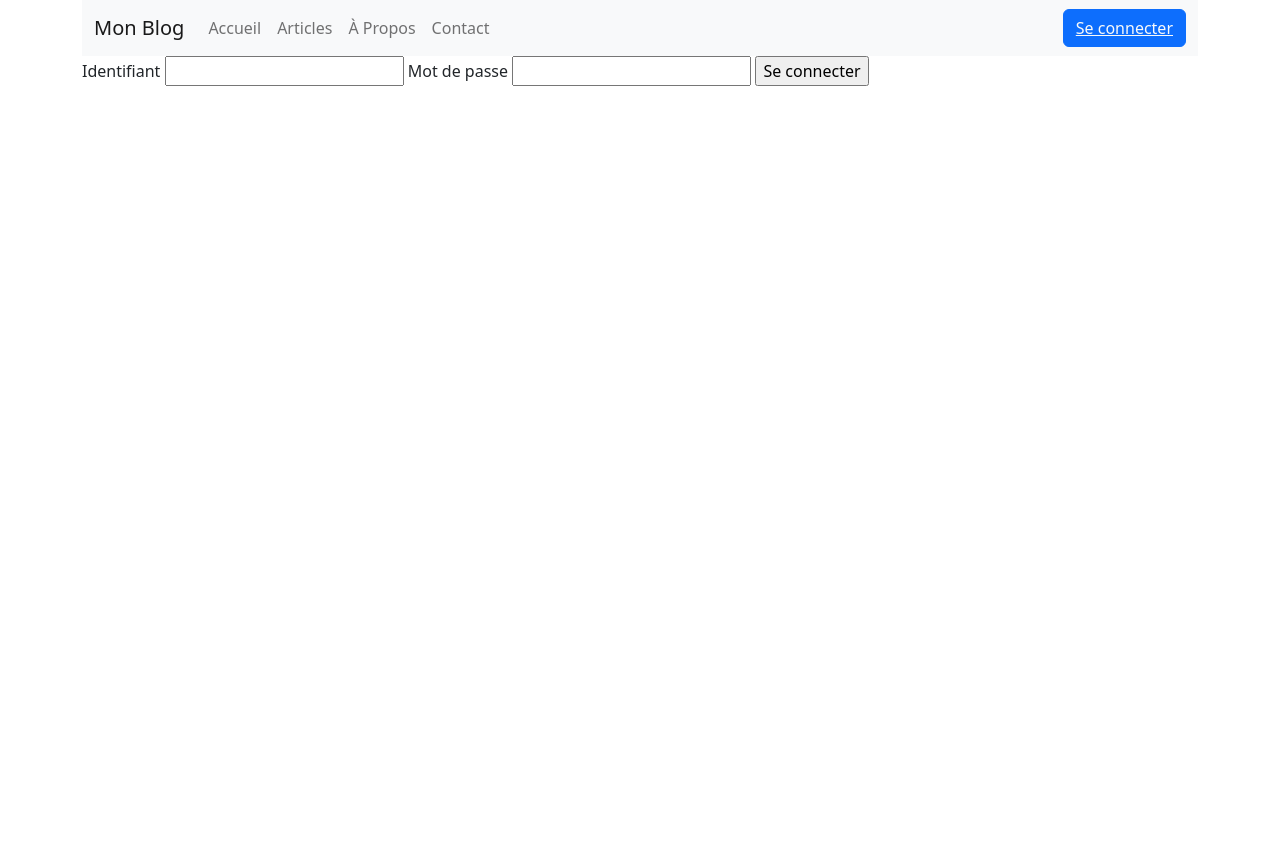
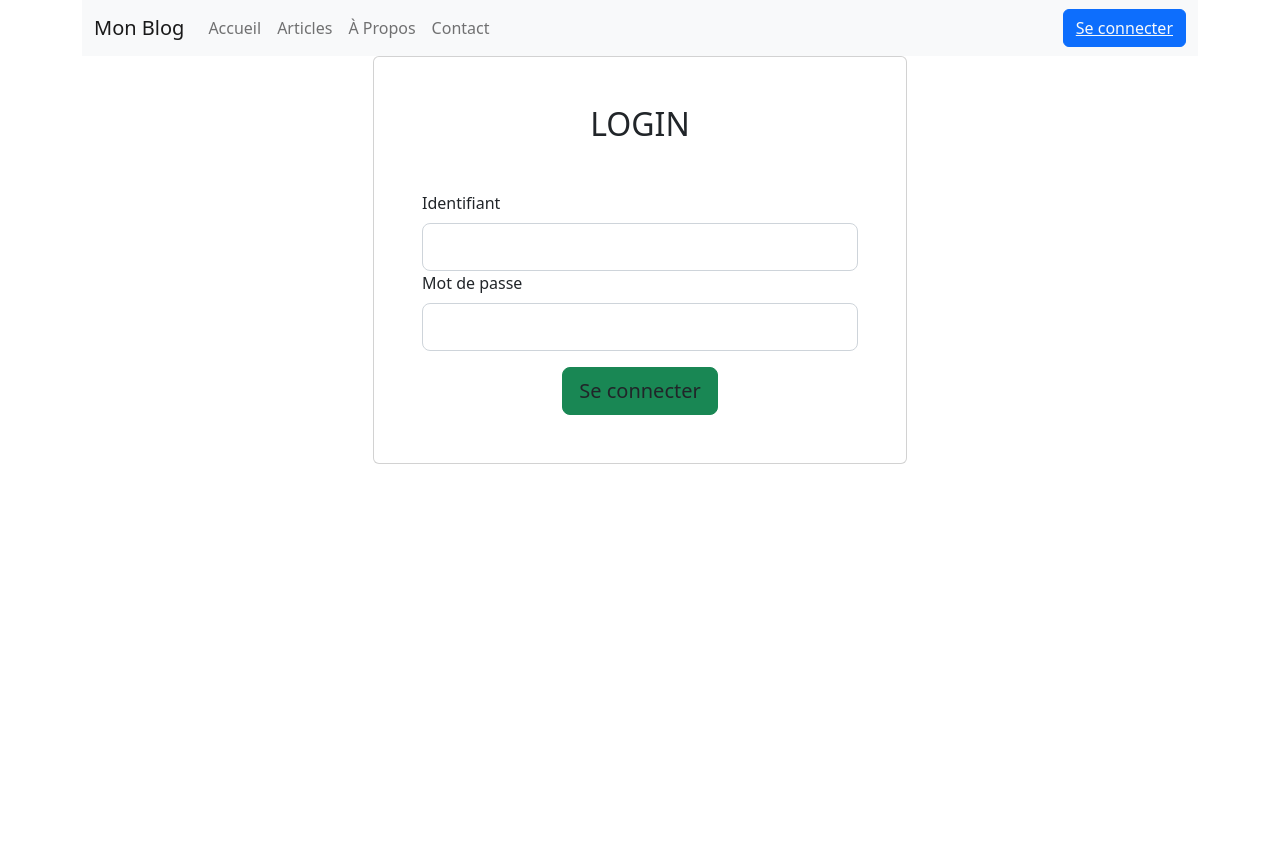
Before and after one commit to Sbleut/blogmvc, a PHP site: page /blogmvc/Login in a window 1280 px wide. Before the commit the page ends 86 px from the top, so only its background shows below. Run offline with PHP 8.4, Linux system fonts and the light colour scheme; some libraries are stand-ins or nearby versions.

Commit message:
#4 Hashing pasword + nicer view

```diff
--- a/Controller/UserController.php
+++ b/Controller/UserController.php
@@ -19,7 +19,6 @@ class UserController extends BaseController
      */
     public function Signup()
     {
-
         $this->View("signup");
     }
 
@@ -73,7 +72,7 @@ class UserController extends BaseController
                 return;
             }
             // WARNING Need to hash password before pushing to prod
-            if ($user->getPassword() == $password) {
+            if (password_verify($password, $user->getPassword())) {
                 foreach ($this->UserManager->getRole($user->getId()) as $role) {
                     $listRole[] = $role['name'];
                 }
@@ -103,7 +102,7 @@ class UserController extends BaseController
      *
      * @return void
      */
-    public function Register($login, $password, $checkPasword, $name, $lastName, $catchPhrase)
+    public function Register($login, $password, $checkPasword,  $name, $lastName, $catchPhrase)
     {
         //Check if we can user an object as a parameter
 
@@ -114,11 +113,13 @@ class UserController extends BaseController
         if (filter_var($login, FILTER_VALIDATE_EMAIL) && $password == $checkPasword) {
             $bMailPassword = true;
         }
+        // Hash the password
+        $hashedPassword = password_hash($password, PASSWORD_DEFAULT);
 
         // preg_match('/^(?=.*[a-z])(?=.*[A-Z])(?=.*\d)(?=.*[!@#$%^&*])[A-Za-z\d!@#$%^&*]{8,}$/', $password);
 
         // PictureManagement
-        $pic = $_FILES['profil-pic'] ?? null;
+        $pic = $_FILES['profile-pic'] ?? null;
         $bPicOk = true;
         if ($pic['type'] != 'image/png' && $pic['type'] != 'image/jpeg') {
             $bPicOk = false;
@@ -137,15 +138,14 @@ class UserController extends BaseController
         $destination = $uploadDir . $newFileName;
         if (move_uploaded_file($pic['tmp_name'], $destination)) {
             $picPath = $destination;
-        }
-        if (!move_uploaded_file($pic['tmp_name'], $destination)) {
+        } else {
             throw new Exception('Failed to upload file');
         }
 
         // Preparing Array to use BaseManager::create($obj, $param)
         // Calling UserManager::createUser()
         $user = new User();
-        $user->populate($id = null, $login, $password, $name, $lastName, $picPath, $catchPhrase);
+        $user->populate($id = null, $login, $hashedPassword, $name, $lastName, $picPath, $catchPhrase);
         $result = $this->UserManager->create($user, ['mail', 'password', 'name', 'last_name', 'pic', 'catch_phrase']);
         if (!$result) {
             throw new BDDCreationException();
--- a/View/Admin/admin.php
+++ b/View/Admin/admin.php
@@ -18,7 +18,7 @@
 	?>
 		<div class="card my-3">
 			<div class="card-body">
-				<h5 class="card-title"><?= htmlspecialchars($article->title, ENT_QUOTES, 'UTF-8'); ?></h5>
+				<h5 class="card-title"><?= htmlspecialchars($article->title, ENT_COMPAT, 'UTF-8'); ?></h5>
 				<h6 class="card-subtitle mb-2 text-muted"><?= htmlspecialchars($article->date, ENT_QUOTES, 'UTF-8'); ?></h6>
 				<a href="<?=  htmlspecialchars($config->basepath, ENT_QUOTES, 'UTF-8'); ?>/Article/<?= htmlspecialchars($article->id, ENT_QUOTES, 'UTF-8'); ?>"><?= htmlspecialchars($article->title, ENT_QUOTES, 'UTF-8'); ?></a>
 			</div>
--- a/View/Article/list-article.php
+++ b/View/Article/list-article.php
@@ -8,8 +8,8 @@
 				<h5 class="card-title"><?= htmlspecialchars($article->title, ENT_QUOTES, 'UTF-8'); ?></h5>
 				<h6 class="card-subtitle mb-2 text-muted"><?= htmlspecialchars($article->date, ENT_QUOTES, 'UTF-8'); ?></h6>
 				<p class="card-text"><?= htmlspecialchars($article->chapo, ENT_QUOTES, 'UTF-8'); ?></p>
-				<a href="<?= $config->basepath ?>/Article/<?= $article->id; ?>"><?= htmlspecialchars($article->title, ENT_QUOTES, 'UTF-8'); ?></a>
-				<p><?= $article->post_author; ?></p>
+				<a href="<?= htmlspecialchars($config->basepath, ENT_QUOTES, 'UTF-8'); ?>/Article/<?= htmlspecialchars($article->id, ENT_QUOTES, 'UTF-8'); ?>"><?= htmlspecialchars($article->title, ENT_QUOTES, 'UTF-8'); ?></a>
+				<p><?= htmlspecialchars($article->post_author, ENT_QUOTES, 'UTF-8'); ?></p>
 
 			</div>
 		</div>
--- a/View/Article/update-article.php
+++ b/View/Article/update-article.php
@@ -1,7 +1,7 @@
 <div class="container">
     <h1>Modifier l'Article</h1>
     <form action="<?=$config->basepath?>/ArticleUpdate" method="post">
-            <input type="hidden" name="id" value="<?=$article->id?>">
+            <input type="hidden" name="id" value="<?= htmlspecialchars($article->id, ENT_QUOTES, 'UTF-8')?>">
         <div class="form-group">
             <label for="title">Title</label>
             <input type="text" class="form-control" id="title" name="title" value="<?=htmlspecialchars($article->title, ENT_QUOTES, 'UTF-8') ?>" required>
@@ -12,7 +12,7 @@
         </div>
         <div class="form-group">
             <label for="content">Content</label>
-            <textarea class="form-control" id="content" name="content" rows="5" required><?=$article->content ?></textarea>
+            <textarea class="form-control" id="content" name="content" rows="5" required><?=htmlspecialchars($article->content, ENT_COMPAT, 'UTF-8') ?></textarea>
         </div>
         <button type="submit" class="btn btn-primary">Modifier</button>
     </form>
--- a/View/Error/error.php
+++ b/View/Error/error.php
@@ -1,8 +1,8 @@
 <div class="error">
 	<h1>Une erreur s'est produite</h1>
-	<div class="error-message">Message : <?= $exception->getMessage(); ?></div>
-	<div class="error-stack">Pile d'execution : <?= $exception->getTraceAsString(); ?></div>
+	<div class="error-message">Message : <?= htmlspecialchars($exception->getMessage(), ENT_COMPAT, 'UTF-8'); ?></div>
+	<div class="error-stack">Pile d'execution : <?= htmlspecialchars($exception->getTraceAsString(), ENT_COMPAT, 'UTF-8'); ?></div>
     <?php if(method_exists($exception,"getMoreDetail")){ ?>
-        <div class="error-detail"><?= $exception->getMoreDetail(); ?></div>
+        <div class="error-detail"><?= htmlspecialchars($exception->getMoreDetail(), ENT_COMPAT, 'UTF-8') ?></div>
     <?php } ?>
 </div>
--- a/View/User/login.php
+++ b/View/User/login.php
@@ -1,7 +1,25 @@
-<form class="login-form" action="Login" method="post">
-	<label>Identifiant</label>
-	<input type="text" name="login" />
-	<label>Mot de passe</label>
-	<input type="password" name="password" />
-	<input type="submit" value="Se connecter" />
-</form>
+<section class="vh-100 bg-image">
+	<div class="mask d-flex align-items-center gradient-custom-3">
+		<div class="container">
+			<div class="row d-flex justify-content-center align-items-center h-100">
+				<div class="col-12 col-md-9 col-lg-7 col-xl-6">
+					<div class="card">
+						<div class="card-body p-5">
+							<h2 class="text-uppercase text-center mb-5">Login</h2>
+							<form class="login-form " action="Login" method="post">
+								<label class="form-label">Identifiant</label>
+								<input type="text" name="login" class="form-control form-control-lg" />
+								<label class="form-label">Mot de passe</label>
+								<input type="password" name="password" class="form-control form-control-lg" />
+								<div class="d-flex justify-content-center mt-3">
+									<input type="submit" class="btn btn-success btn-block btn-lg gradient-custom-4 text-body" value="Se connecter" />
+								</div>
+							</form>
+
+						</div>
+					</div>
+				</div>
+			</div>
+		</div>
+	</div>
+</section>
```
Also changed, not shown: View/User/css/signup.css (+21 -3 lines), View/User/signup.php (+65 -17 lines), 1 other file.
